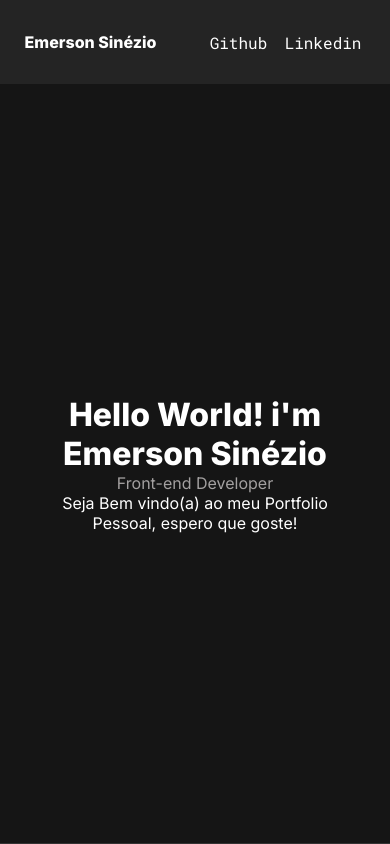
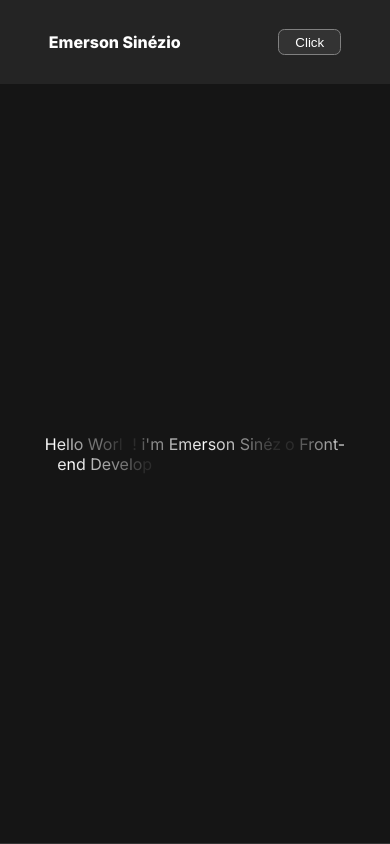
Before and after one commit to EmersonSinezio/Emerson_Portfolio, a Vue app: page / in a window 390 px wide. Shown: the top 844 px of the page. Built offline with nearby package versions, Linux system fonts and the light colour scheme.

Commit message:
portfolio update

```diff
--- a/src/components/Header.vue
+++ b/src/components/Header.vue
@@ -1,12 +1,35 @@
 <template>
   <header>
     <h1>Emerson Sinézio</h1>
+    <div class="menu">
+      <button @click="toggleDrop">Click</button>
+      <div :class="[ 'drop', showMenu ? 'show' : 'hidden' ]">
+        <a href="https://github.com/EmersonSinezio">Github</a>
+        <a href="https://www.linkedin.com/in/emerson-sineziio">Linkedin</a>
+      </div>
+    </div>
     <div class="links">
-      <a href="https://github.com/EmersonSinezio"> Github </a>
-      <a href="https://www.linkedin.com/in/emerson-sineziio"> Linkedin</a>
+      <a href="https://github.com/EmersonSinezio">Github</a>
+      <a href="https://www.linkedin.com/in/emerson-sineziio">Linkedin</a>
     </div>
   </header>
 </template>
+
+<script>
+export default {
+  data() {
+    return {
+      showMenu: false
+    }
+  },
+  methods: {
+    toggleDrop() {
+      this.showMenu = !this.showMenu;
+    }
+  }
+};
+</script>
+
 <style scoped>
 header {
   background-color: #242424;
@@ -15,15 +38,82 @@ header {
   align-items: center;
   height: 10vh;
 }
+
 a {
   text-decoration: none;
   margin: 0 1vw;
   color: #fff;
 }
+
+.links {
+  display: flex;
+  justify-content: center;
+  align-items: center;
+}
+
+.icon {
+  width: 30px;
+  height: 30px;
+  border-radius: 15px;
+  border: 1px solid gray;
+  display: flex;
+  justify-content: center;
+  align-items: center;
+  padding: .5rem;
+}
+.drop{
+  display: flex;
+  justify-content: center;
+  align-items: center;
+  flex-direction: column;
+  position: fixed;
+  top: 10vh;
+  width: 22vw;
+  height: 10vh;
+  border: 1px solid gray;
+  font-size: 1rem;
+  opacity: 0;
+  transition: opacity 0.5s ease-in-out;
+}
+.menu button:hover{
+  background-color: transparent;
+  border-color: #fff;
+}
+.drop a{
+  margin: .2rem auto;
+}
+.menu{
+  display: none;
+}
+.menu button{
+  padding: .3rem 1rem;
+  border-radius: .4rem;
+  background-color: #333;
+  color: white;
+  border: 1px solid gray;
+}
+.show {
+  opacity: 1;
+}
+
+.hidden {
+  opacity: 0;
+}
 @media (max-width: 600px) {
+
   header h1,
   .links {
     font-size: 1rem;
   }
 }
+
+
+@media (max-width:400px) {
+  .links{
+    display: none;
+  }
+  .menu{
+    display: 	block;
+  }
+}
 </style>
--- a/src/components/Projects.vue
+++ b/src/components/Projects.vue
@@ -87,6 +87,10 @@
   margin: 3vh 5vw;
   border-radius: 0.5rem;
 }
+.projects div img:hover{
+  animation: pulse 1s ease-in-out infinite;
+}
+
 .projects-container,
 .projects div,
 .projects div p {
@@ -96,6 +100,17 @@
 }
 .projects div span {
   font-size: 0.8rem;
+}
+@keyframes pulse {
+  0% {
+    transform: scale(1);
+  }
+  50% {
+    transform: scale(1.1);
+  }
+  100% {
+    transform: scale(1);
+  }
 }
 @media (max-width: 600px) {
   .projects div span {
--- a/src/components/Skills.vue
+++ b/src/components/Skills.vue
@@ -101,6 +101,19 @@
   text-transform: uppercase;
   width: 100px;
   height: 100px;
+  transition: transform 0.3s ease-in-out;
+}
+.skills-description img:hover {
+  animation: shake 0.5s ease-in-out;
+  cursor: pointer;
+}
+
+@keyframes shake {
+  0% { transform: translateX(0); }
+  25% { transform: translateX(-10px); }
+  50% { transform: translateX(10px); }
+  75% { transform: translateX(-10px); }
+  100% { transform: translateX(0); }
 }
 @media (max-width: 600px) {
   .skills-description img {
--- a/src/components/Welcome.vue
+++ b/src/components/Welcome.vue
@@ -1,15 +1,36 @@
 <template>
   <div class="welcome">
     <div class="description">
-      <h1>Hello World! i'm Emerson Sinézio</h1>
-      <p id="cargo">Front-end Developer</p>
-      <p>
-        Seja Bem vindo(a) ao meu Portfolio Pessoal, espero que goste!
-      </p>
+      <!-- animação de escrita -->
+      <div class="typing-animation">
+    <template v-if="!showFullText">
+      <span class="letter" v-for="(letter, index) in text" :key="index" :style="{ animationDelay: `${index * 0.1}s` }">{{ letter }}</span>
+    </template>
+    <template v-else>
+      <span class="full-text">{{ text }}</span>
+    </template>
+  </div>
+
+  <!-- Img -->
     </div>
     <img src="@/assets/Atronauta.png" alt="Astronauta_Icon" class="img" />
   </div>
 </template>
+<script>
+  export default{
+    data() {
+    return {
+      text: "Hello World! i'm Emerson Sinézio Front-end Developer Seja Bem vindo(a) ao meu Portfolio Pessoal, espero que goste!",
+      showFullText: false
+    };
+  },
+  mounted() {
+    setTimeout(() => {
+      this.showFullText = true;
+    }, this.text.length * 100 + 2000);
+  }
+};
+</script>
 <style scoped>
 .welcome {
   width: 100%;
@@ -34,12 +55,49 @@
   width: 45%;
   height: 95%;
 }
-.img {
+.img:hover {
   animation: 3s infinite pulse;
 }
 #cargo {
   color: rgb(163, 160, 160);
 }
+/* Animação de digitar */
+.typing-animation {
+  display: inline-block;
+}
+
+.letter {
+  opacity: 0;
+  animation: typing 2s linear infinite;
+}
+
+.full-text {
+  opacity: 0;
+  animation: appear 1s forwards;
+  animation-delay: 1s;
+}
+
+@keyframes typing {
+  0% {
+    opacity: 0;
+  }
+  50% {
+    opacity: 1;
+  }
+  100% {
+    opacity: 0;
+  }
+}
+
+@keyframes appear {
+  0% {
+    opacity: 0;
+  }
+  100% {
+    opacity: 1;
+  }
+}
+/* pulse */
 @keyframes pulse {
   0% {
     transform: translateY(0);
```
